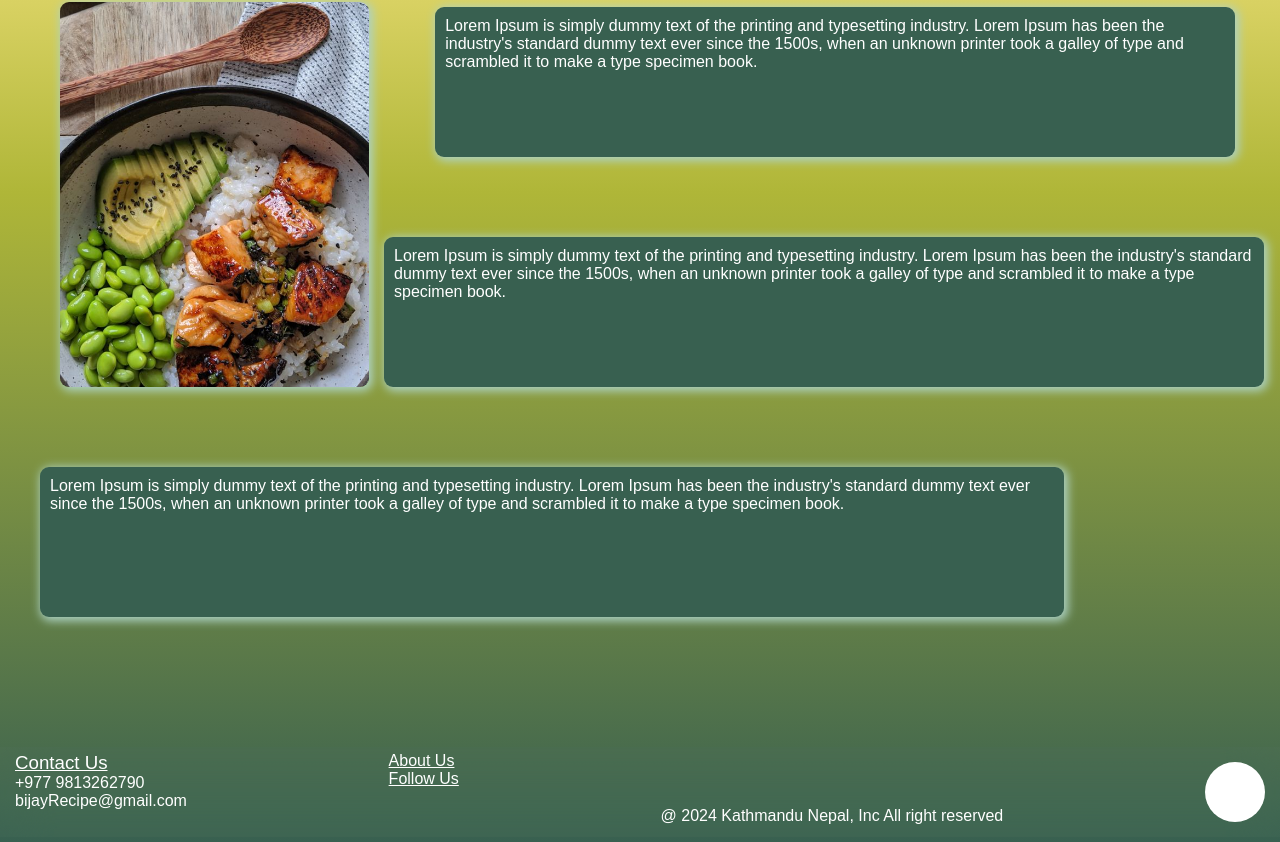
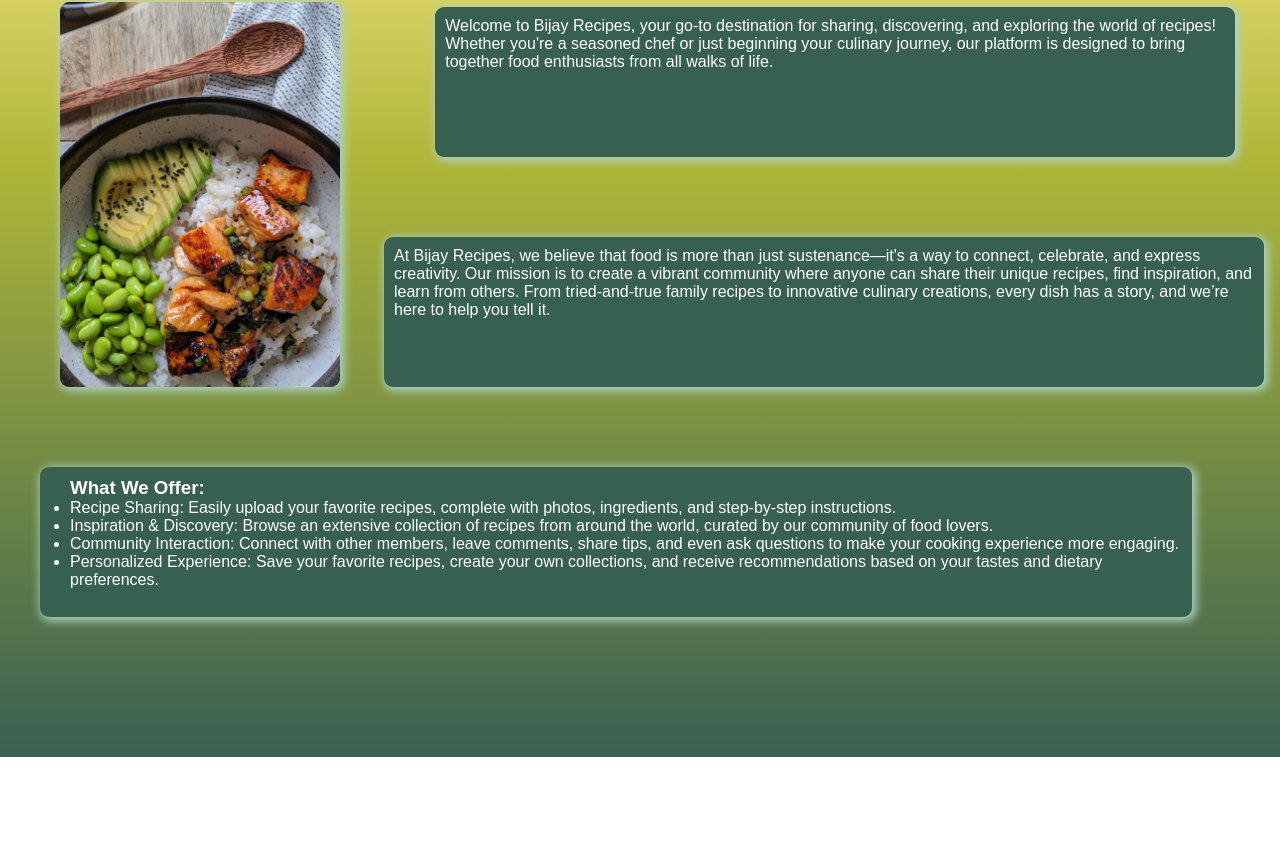
Before and after one commit to Bijay-Gurung/Recipe-Sharing-Web-App, a React (Create React App) app: page /about in a window 1280 px wide. Shown: the part 178-1020 px from the top of the page. After the commit the page ends 935 px from the top, so only its background shows below. Built offline with nearby package versions, Linux system fonts and the light colour scheme.

Commit message:
successfully created about us page

```diff
--- a/src/Component/Footer.css
+++ b/src/Component/Footer.css
@@ -2,7 +2,6 @@
     height: 90px;
     width: 100%;
     display: flex;
-    margin-top: 295px;
     background-color: #ffffff05;
     backdrop-filter: blur(25px);
     -webkit-backdrop-filter: blur(10px);
@@ -33,7 +32,7 @@
 }
 
 .footer .copyright{
-    margin-top: 60px;
+    margin-top: 30px;
 }
 
 .footer .other{
@@ -42,3 +41,6 @@
 .footer .other p{
     text-decoration: underline;
 }
+.aboutUs{
+    color: #fff;
+}
--- a/src/Component/Footer.jsx
+++ b/src/Component/Footer.jsx
@@ -1,4 +1,6 @@
 import React from 'react';
+import { Link } from 'react-router-dom';
+
 export default function Footer(){
     return(
         <div className='footer'>
@@ -9,7 +11,7 @@ export default function Footer(){
             </div>
 
             <div className='other'>
-                <p className='aboutUs'>About Us</p>
+                <Link to="/about" className="aboutUs">About Us</Link>
                 <p className='followUs'>Follow Us</p>
                 <div className='socialMedia'></div>
             </div>
@@ -18,7 +20,7 @@ export default function Footer(){
                 <p>@ 2024 Kathmandu Nepal, Inc All right reserved</p>
             </div>
 
-            <div className='chatbot'></div>
+            <div className='none'></div>
         </div>
     );
 }
--- a/src/View/About.css
+++ b/src/View/About.css
@@ -4,14 +4,9 @@
     box-sizing: border-box;
 }
 
-body{
-    background: linear-gradient(180deg, #FFEB8A 0%, #AFB638 36.35%, #386050 100%);
-    height: 1020px;
-}
-
 .content .image{
     height: 385px;
-    width: 309px;
+    width: 280px;
     background-image: url("/Meal One.jpg");
     background-position: center;
     background-size: cover;
@@ -31,7 +26,7 @@ body{
     position: relative;
     bottom: 250px;
     left: 34%;
-    padding-top: 10px;
+    padding-top: 30px;
     padding: 10px;
     box-shadow: 2px 2px 10px 2px #add2c4;
 }
@@ -52,7 +47,7 @@ body{
 
 .content .content3{
     height: 150px;
-    width: 80%;
+    width: 90%;
     background-color: #386050;
     color: #fff;
     border-radius: 9px;
@@ -61,9 +56,6 @@ body{
     left: 40px;
     padding-top: 10px;
     padding: 10px;
+    padding-left: 30px;
     box-shadow: 2px 2px 10px 2px #add2c4;
 }
-
-.footer{
-    margin-top: 40px;
-}
--- a/src/View/About.js
+++ b/src/View/About.js
@@ -1,6 +1,5 @@
 import React from "react";
 import Nav from "../Component/Nav";
-import Footer from "../Component/Footer";
 import './About.css';
 
 function Content(){
@@ -8,13 +7,19 @@ function Content(){
         <div className="content">
             <div className="image"></div>
             <div className="content1">
-                Lorem Ipsum is simply dummy text of the printing and typesetting industry. Lorem Ipsum has been the industry's standard dummy text ever since the 1500s, when an unknown printer took a galley of type and scrambled it to make a type specimen book.
+            Welcome to Bijay Recipes, your go-to destination for sharing, discovering, and exploring the world of recipes! Whether you're a seasoned chef or just beginning your culinary journey, our platform is designed to bring together food enthusiasts from all walks of life.
             </div>
             <div className="content2">
-                Lorem Ipsum is simply dummy text of the printing and typesetting industry. Lorem Ipsum has been the industry's standard dummy text ever since the 1500s, when an unknown printer took a galley of type and scrambled it to make a type specimen book.
+            At Bijay Recipes, we believe that food is more than just sustenance—it's a way to connect, celebrate, and express creativity. Our mission is to create a vibrant community where anyone can share their unique recipes, find inspiration, and learn from others. From tried-and-true family recipes to innovative culinary creations, every dish has a story, and we’re here to help you tell it.
             </div>
             <div className="content3">
-                Lorem Ipsum is simply dummy text of the printing and typesetting industry. Lorem Ipsum has been the industry's standard dummy text ever since the 1500s, when an unknown printer took a galley of type and scrambled it to make a type specimen book.
+                <h3>What We Offer:</h3>
+                <ul>
+                    <li>Recipe Sharing: Easily upload your favorite recipes, complete with photos, ingredients, and step-by-step instructions.</li>
+                    <li>Inspiration & Discovery: Browse an extensive collection of recipes from around the world, curated by our community of food lovers.</li>
+                    <li>Community Interaction: Connect with other members, leave comments, share tips, and even ask questions to make your cooking experience more engaging.</li>
+                    <li>Personalized Experience: Save your favorite recipes, create your own collections, and receive recommendations based on your tastes and dietary preferences.</li>
+                </ul>
             </div>
         </div>
     )
@@ -25,7 +30,6 @@ export default function About(){
         <>
         <Nav />
         <Content />
-        <Footer />
         </>
     );
 }
--- a/src/View/Home.css
+++ b/src/View/Home.css
@@ -192,3 +192,7 @@ body{
     margin-left: 40px;
     font-size: x-small;
 }
+
+.footer{
+    margin-top: 295px;
+}
```
